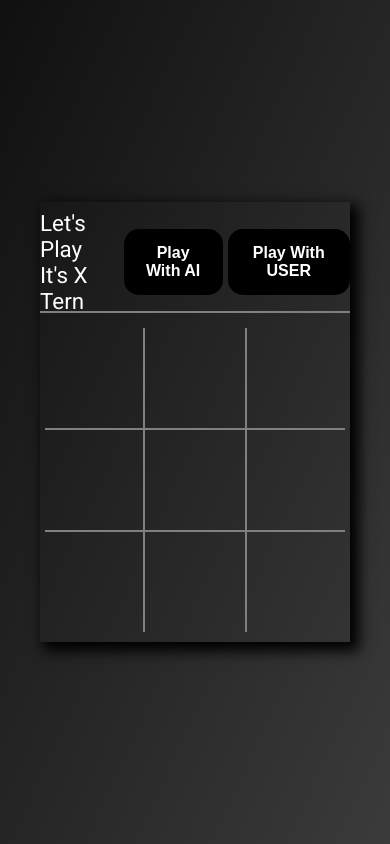
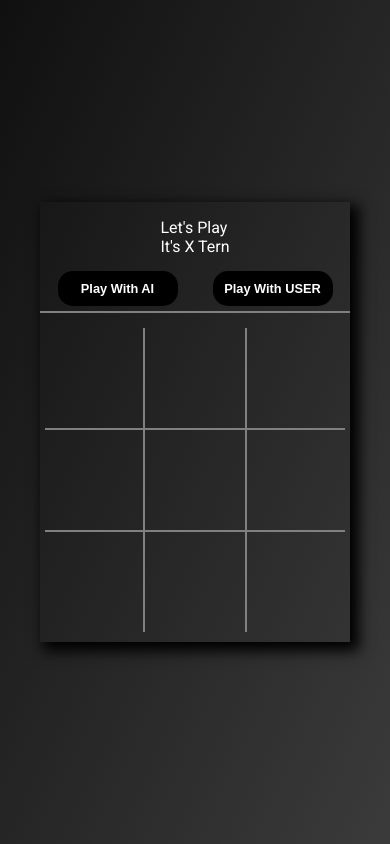
Before and after one commit to developer-adityaSingh/Tic-Tac-Toe, a plain HTML site: page index.html in a window 390 px wide. Drawn offline with Linux system fonts and the light colour scheme; a web font is replaced by a local one.

Commit message:
style: improve button layout and font size in Tic Tac Toe game

```diff
--- a/Style/style.css
+++ b/Style/style.css
@@ -78,7 +78,7 @@ body {
   align-items: center;
 }
 
-.msgBox p {
+.msgBox .msg p {
   font-size: 1.4rem;
   color: white;
 }
@@ -113,6 +113,24 @@ body {
     height: 440px;
   }
 
+  .msgBox{
+    flex-direction: column;
+  }
+
+  .msgBox .msg p {
+    font-size: 1rem;
+
+  }
+  .buttons{
+    display: flex;
+    width: 100%;
+    justify-content: space-around;
+  }
+  .btn button{
+    padding: 10px;
+    font-size: 0.8rem;
+    width: 120px;
+  }
   .ticTakCard{
     width: 304px;
     height: 304px;
--- a/index.html
+++ b/index.html
@@ -13,11 +13,13 @@
           <p>Let's Play</p>
           <p>It's X Tern</p>
         </div>
-        <div class="btn comBtn">
-          <button onclick="compVSuser()">Play With AI</button>
-        </div>
-        <div class="btn userBtn">
-          <button onclick="userVSuser()">Play With USER</button>
+        <div class="buttons">
+          <div class="btn comBtn">
+            <button onclick="compVSuser()">Play With AI</button>
+          </div>
+          <div class="btn userBtn">
+            <button onclick="userVSuser()">Play With USER</button>
+          </div>
         </div>
       </div>
       <div class="ticTakCard">
```
